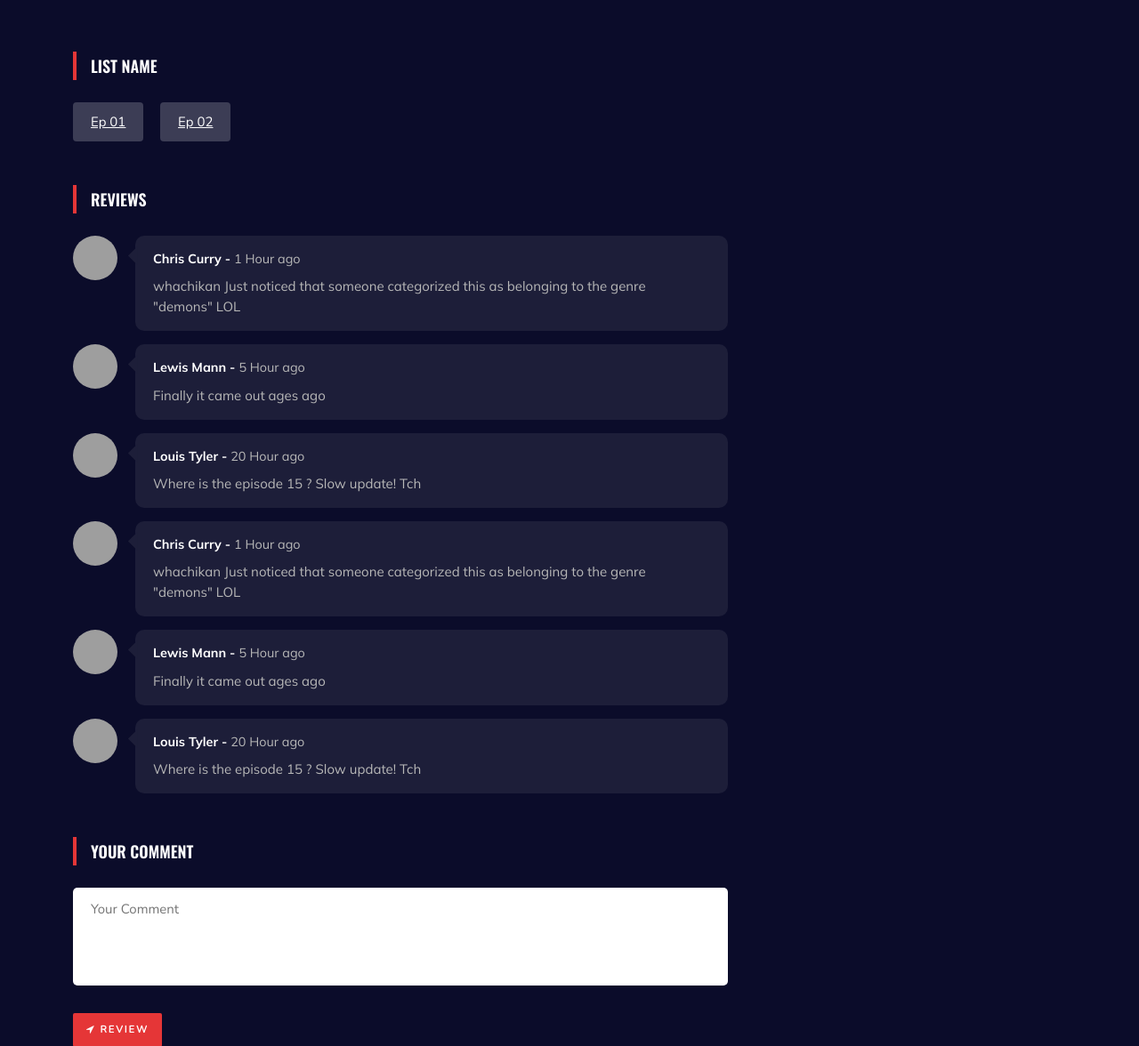
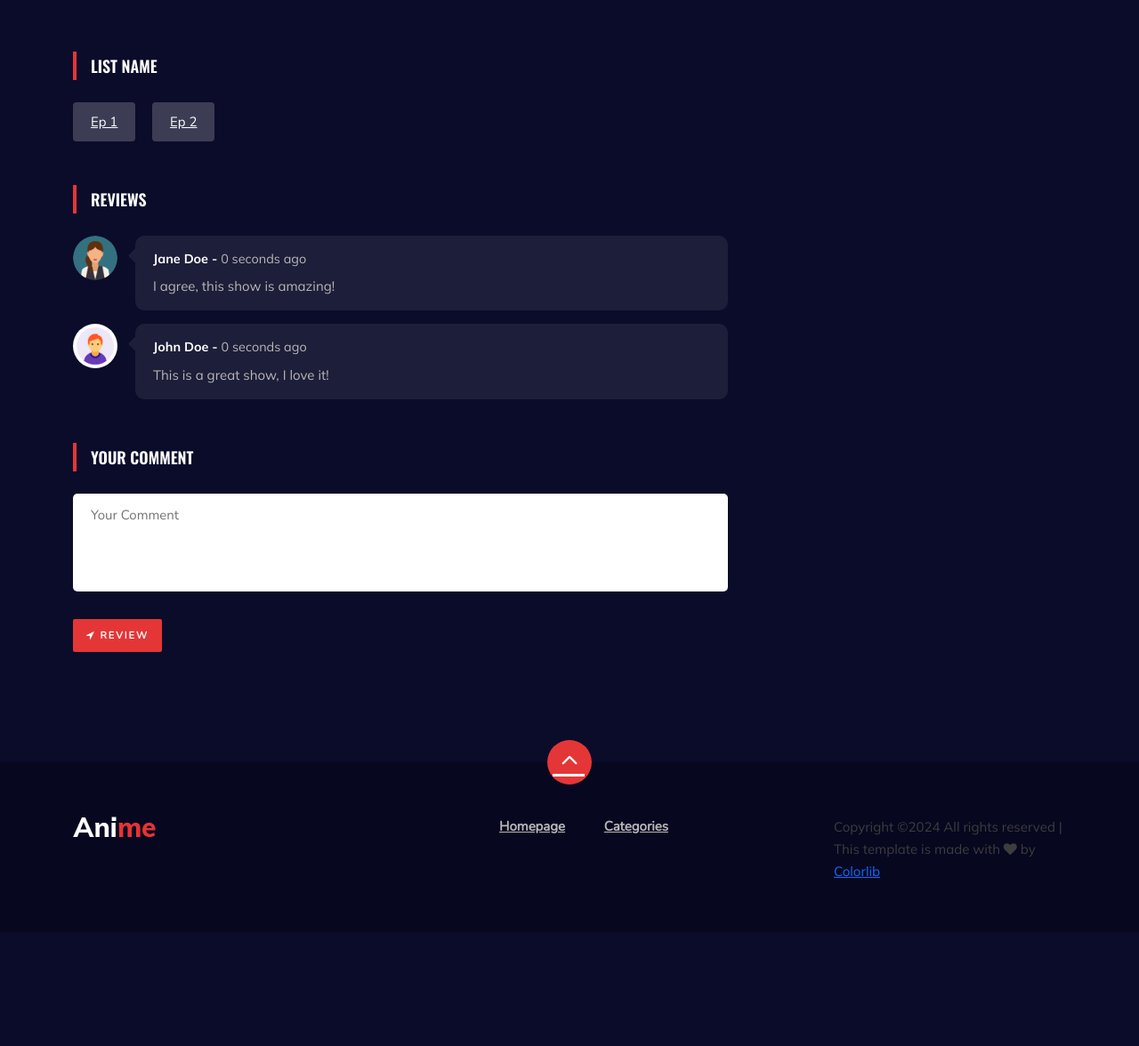
Before and after one commit to pabloavelasquezr/Streaming-Service, a Laravel app: page /shows/anime-watching/1/1 in a window 1280 px wide. Shown: the part 848-2024 px from the top of the page at 89% size. After the commit the page ends 1896 px from the top, so only its background shows below. Run offline with Laravel 12, Linux system fonts and the light colour scheme; data comes from the database, SQL or seed files in the repository; style sheets or scripts are compiled from the project's sources; grey boxes are pictures that could not be loaded.

Commit message:
arreglo errores

```diff
--- a/app/Http/Controllers/Anime/AnimeController.php
+++ b/app/Http/Controllers/Anime/AnimeController.php
@@ -86,11 +86,16 @@ class AnimeController extends Controller
     {
         $show = Show::find($show_id);
 
-        $episode = Episode::where('id',$episode_id)->where('show_id', $show_id)->first();
+        $episode = Episode::where('episode_name',$episode_id)->where('show_id', $show_id)->first();
 
         $episodes = Episode::select()->where('show_id', $show_id)->get();
 
-        return view('shows.anime-watching', compact('show', 'episode', 'episodes'));
+
+        //comments
+        $comments = Comment::select()->orderBy('id', 'desc')->take(8)
+            ->where('show_id', $show_id)->get();
+
+        return view('shows.anime-watching', compact('show', 'episode', 'episodes', 'comments'));
     }
 
 }
--- a/resources/views/layouts/app.blade.php
+++ b/resources/views/layouts/app.blade.php
@@ -101,7 +101,7 @@
                         <div class="header__nav">
                             <nav class="header__menu mobile-menu">
                                 <ul>
-                                    <li class="active"><a href="./index.html">Homepage</a></li>
+                                    <li class="active"><a href="">Homepage</a></li>
                                     <li><a href="./categories.html">Categories <span class="arrow_carrot-down"></span></a>
                                         <ul class="dropdown">
                                             <li><a href="./categories.html">Romance</a></li>
--- a/resources/views/shows/anime-watching.blade.php
+++ b/resources/views/shows/anime-watching.blade.php
@@ -35,7 +35,7 @@
                             <h5>List Name</h5>
                         </div>
                         @foreach($episodes as $episode)
-                            <a href="{{ route('anime.watching', ['show_id' => $show->id,'episode_id' => $episode->id]) }}">Ep {{ $episode->episode_name }}</a>
+                            <a href="{{ route('anime.watching', ['show_id' => $show->id,'episode_id' => $episode->episode_name]) }}">Ep {{ $episode->episode_name }}</a>
                         @endforeach
                     </div>
                 </div>
@@ -46,69 +46,26 @@
                         <div class="section-title">
                             <h5>Reviews</h5>
                         </div>
-                        <div class="anime__review__item">
-                            <div class="anime__review__item__pic">
-                                <img src="img/anime/review-1.jpg" alt="">
+                        @foreach($comments as $comment)
+                            <div class="anime__review__item">
+                                <div class="anime__review__item__pic">
+                                    <img src="{{ asset('assets/user_images/'.$comment->image.'') }}" alt="">
+                                </div>
+                                <div class="anime__review__item__text">
+                                    <h6>{{ $comment->user_name }} - <span>{{ $comment->created_at->diffForHumans() }}</span></h6>
+                                    <p>{{ $comment->comment }}</p>
+                                </div>
                             </div>
-                            <div class="anime__review__item__text">
-                                <h6>Chris Curry - <span>1 Hour ago</span></h6>
-                                <p>whachikan Just noticed that someone categorized this as belonging to the genre
-                                "demons" LOL</p>
-                            </div>
-                        </div>
-                        <div class="anime__review__item">
-                            <div class="anime__review__item__pic">
-                                <img src="img/anime/review-2.jpg" alt="">
-                            </div>
-                            <div class="anime__review__item__text">
-                                <h6>Lewis Mann - <span>5 Hour ago</span></h6>
-                                <p>Finally it came out ages ago</p>
-                            </div>
-                        </div>
-                        <div class="anime__review__item">
-                            <div class="anime__review__item__pic">
-                                <img src="img/anime/review-3.jpg" alt="">
-                            </div>
-                            <div class="anime__review__item__text">
-                                <h6>Louis Tyler - <span>20 Hour ago</span></h6>
-                                <p>Where is the episode 15 ? Slow update! Tch</p>
-                            </div>
-                        </div>
-                        <div class="anime__review__item">
-                            <div class="anime__review__item__pic">
-                                <img src="img/anime/review-4.jpg" alt="">
-                            </div>
-                            <div class="anime__review__item__text">
-                                <h6>Chris Curry - <span>1 Hour ago</span></h6>
-                                <p>whachikan Just noticed that someone categorized this as belonging to the genre
-                                "demons" LOL</p>
-                            </div>
-                        </div>
-                        <div class="anime__review__item">
-                            <div class="anime__review__item__pic">
-                                <img src="img/anime/review-5.jpg" alt="">
-                            </div>
-                            <div class="anime__review__item__text">
-                                <h6>Lewis Mann - <span>5 Hour ago</span></h6>
-                                <p>Finally it came out ages ago</p>
-                            </div>
-                        </div>
-                        <div class="anime__review__item">
-                            <div class="anime__review__item__pic">
-                                <img src="img/anime/review-6.jpg" alt="">
-                            </div>
-                            <div class="anime__review__item__text">
-                                <h6>Louis Tyler - <span>20 Hour ago</span></h6>
-                                <p>Where is the episode 15 ? Slow update! Tch</p>
-                            </div>
-                        </div>
+                        @endforeach
                     </div>
                     <div class="anime__details__form">
                         <div class="section-title">
                             <h5>Your Comment</h5>
                         </div>
-                        <form action="#">
-                            <textarea placeholder="Your Comment"></textarea>
+
+                        <form method="POST" action="{{ route('anime.insert.comments', $show->id) }}">
+                            @csrf
+                            <textarea name="comment" placeholder="Your Comment"></textarea>
                             <button type="submit"><i class="fa fa-location-arrow"></i> Review</button>
                         </form>
                     </div>
```
Also changed, not shown: database/seeders/episodeSeeder.php (+4 -4 lines).
